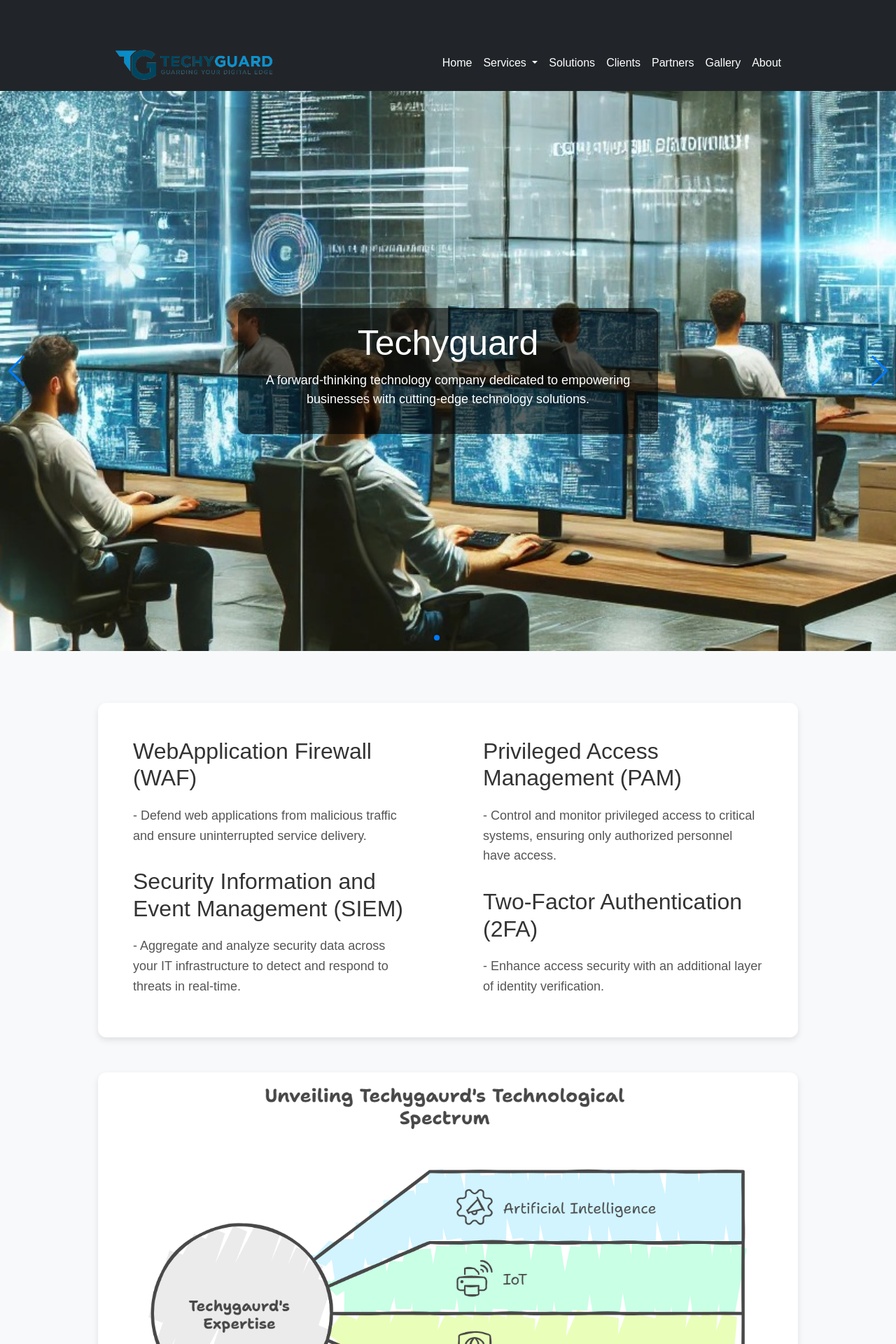
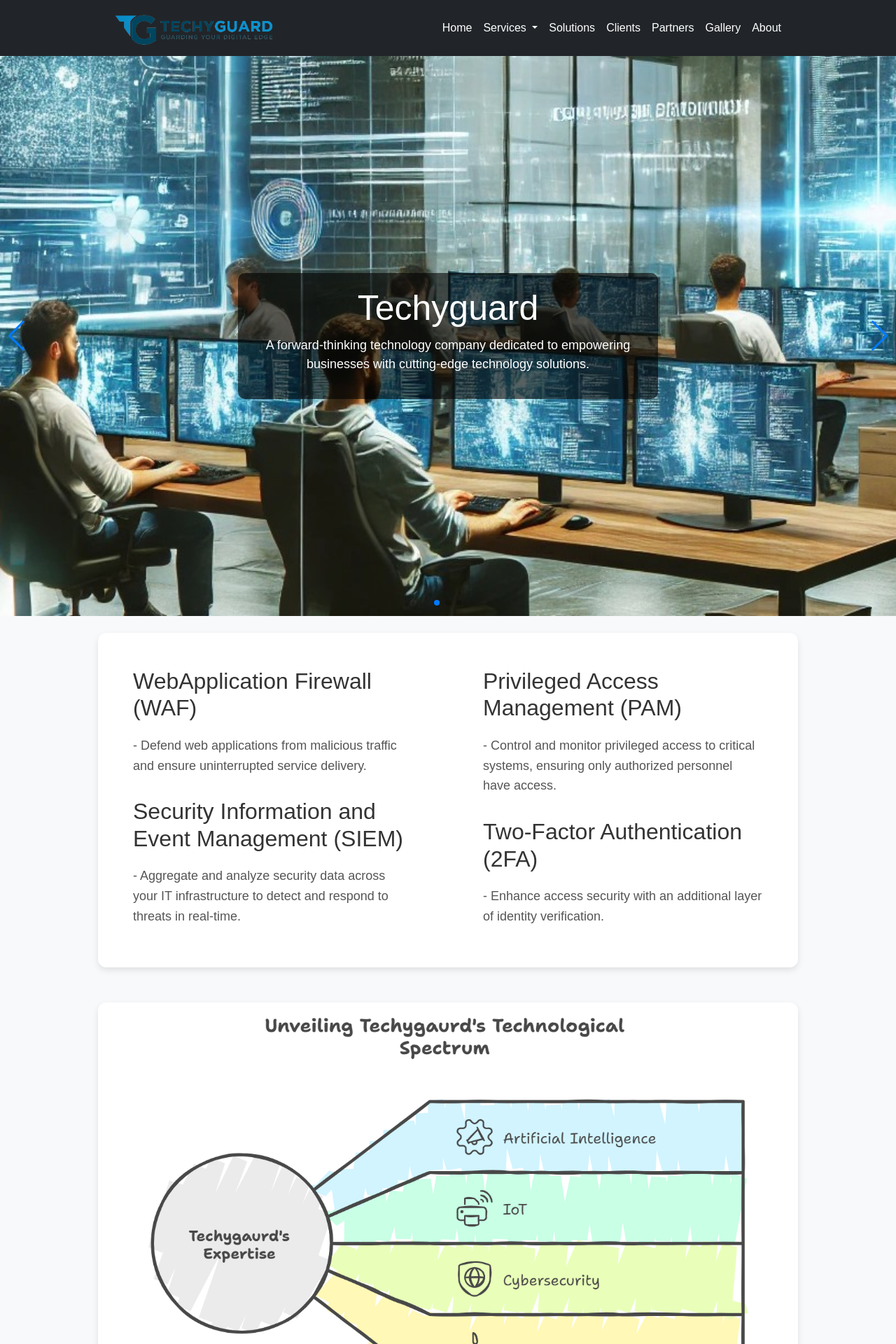
Before and after one commit to MahmudHasanUtsha/TechyGuard, a Django app: page / in a window 1280 px wide. Shown: the top 1920 px of the page at 70% size. Run offline with Django 5.2, Linux system fonts and the light colour scheme; some libraries are stand-ins or nearby versions.

Commit message:
#7: version 1.4

```diff
--- a/techy/template/base.html
+++ b/techy/template/base.html
@@ -7,7 +7,7 @@
     <title>{% block title %}{% endblock %}</title>
 
     <!-- Bootstrap JS (Required for dropdowns) -->
-    <script src="https://cdn.jsdelivr.net/npm/bootstrap@5.3.0/dist/js/bootstrap.bundle.min.js"></script>
+<!--    <script src="https://cdn.jsdelivr.net/npm/bootstrap@5.3.0/dist/js/bootstrap.bundle.min.js"></script>-->
 
 
     <!-- Latest Bootstrap 5 Stable Version -->
--- a/techy/template/index.html
+++ b/techy/template/index.html
@@ -16,7 +16,7 @@ Home
     .container {
         width: 80%;
         margin: auto;
-         margin-top: 50px;
+        <!-- margin-top: 50px;-->
     }
     .section {
         display: flex;
```
